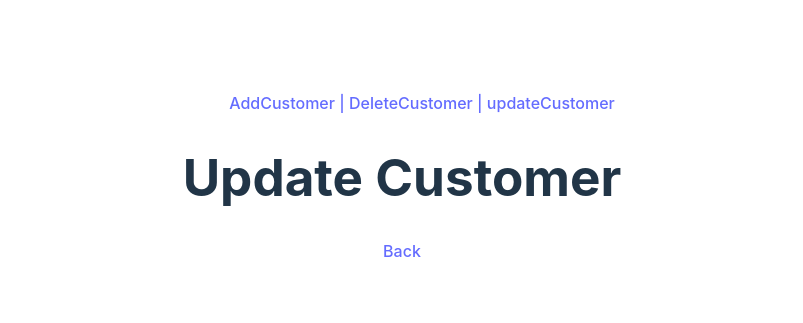
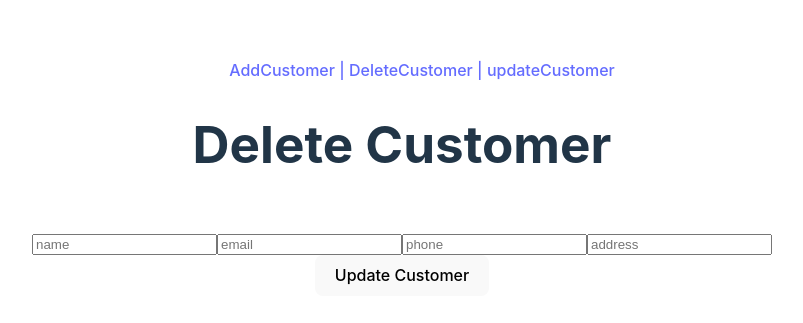
Before and after one commit to Thisura2001/react-intro, a React (Vite) app: page /update in a window 1280 px wide. Shown: the part 231-554 px from the top of the page, without its empty margins (238-1041 px from the left). Built offline with nearby package versions, Linux system fonts and the light colour scheme.

Commit message:
delete and update done

```diff
--- a/src/Pages/DeleteCustomer.tsx
+++ b/src/Pages/DeleteCustomer.tsx
@@ -1,10 +1,32 @@
-import {Link} from "react-router";
+import {useContext, useState} from "react";
+import {CustomerContext} from "../component/CustomerProvider.tsx";
+import {Customer} from "../Model/Customer.ts";
+import {useNavigate} from "react-router";
+
 
 export function DeleteCustomer(){
+    const navigate = useNavigate();
+    const [customers,setCustomers]=useContext(CustomerContext)
+    const [name, setName] = useState('')
+    const [email, setEmail] = useState('')
+    const [phone, setPhone] = useState('')
+    const [address, setAddress] = useState('')
+
+    function DeleteCustomers() {
+        setCustomers((customers)=>customers.slice(0,-1))
+        navigate("/");
+    }
+
     return(
         <>
             <h1>Delete Customer</h1>
-            <Link to="/">Back</Link>
+            <br/>
+            <input type="text" placeholder='name' onChange={(e) => setName(e.target.value)}/>
+            <input type="text" placeholder='email' onChange={(e) => setEmail(e.target.value)}/>
+            <input type="text" placeholder='phone' onChange={(e) => setPhone(e.target.value)}/>
+            <input type="text" placeholder='address' onChange={(e) => setAddress(e.target.value)}/>
+            <br/>
+            <button onClick={DeleteCustomers}>Delete Customer</button>
         </>
     )
 }
--- a/src/Pages/UpdateCustomer.tsx
+++ b/src/Pages/UpdateCustomer.tsx
@@ -1,10 +1,34 @@
-import {Link} from "react-router";
+import {Link, useNavigate} from "react-router";
+import {useContext, useState} from "react";
+import {CustomerContext} from "../component/CustomerProvider.tsx";
 
 export function UpdateCustomer() {
+    const navigate = useNavigate();
+    const [customers,setCustomers]=useContext(CustomerContext)
+    const [name, setName] = useState('')
+    const [email, setEmail] = useState('')
+    const [phone, setPhone] = useState('')
+    const [address, setAddress] = useState('')
+
+    function UpdateCustomers() {
+        const newCustomer = customers.map(
+            (customer)=>customer.email=== email?
+                {...customer,name:name,phone:phone,address:address,email:email}:customer);
+        setCustomers(newCustomer);
+        navigate("/");
+
+    }
+
     return(
         <>
-            <h1>Update Customer</h1>
-            <Link to="/">Back</Link>
+            <h1>Delete Customer</h1>
+            <br/>
+            <input type="text" placeholder='name' onChange={(e) => setName(e.target.value)}/>
+            <input type="text" placeholder='email' onChange={(e) => setEmail(e.target.value)}/>
+            <input type="text" placeholder='phone' onChange={(e) => setPhone(e.target.value)}/>
+            <input type="text" placeholder='address' onChange={(e) => setAddress(e.target.value)}/>
+            <br/>
+            <button onClick={UpdateCustomers}>Update Customer</button>
         </>
     )
 }
--- a/src/component/CustomerProvider.tsx
+++ b/src/component/CustomerProvider.tsx
@@ -1,4 +1,4 @@
-import {createContext, ReactNode, useState} from "react";
+import {createContext, useState} from "react";
 import {Customer} from "../Model/Customer.ts";
 
 export const CustomerContext = createContext()
```
